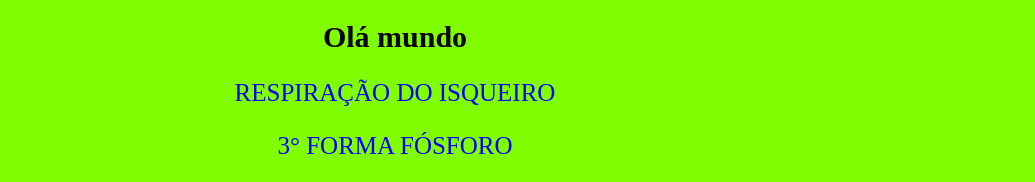
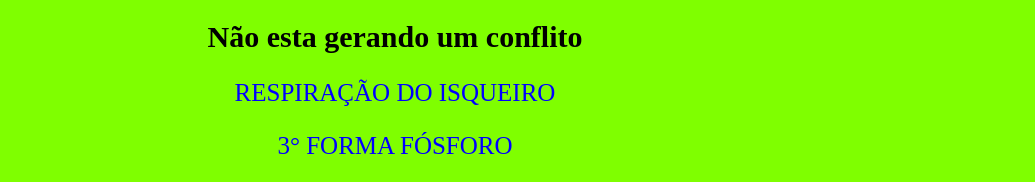
Before and after one commit to DuduFerraz/olaMundo, a plain HTML site: page index.html in a window 1280 px wide. Shown: the top 182 px of the page, without its empty margins (245-1280 px from the left). Drawn offline with Linux system fonts and the light colour scheme.

Commit message:
conflitooo

```diff
--- a/index.html
+++ b/index.html
@@ -8,7 +8,7 @@
     <title>Olá mundo</title>
 </head>
 <body>
-    <h1>Olá mundo</h1>
+    <h1>Não esta gerando um conflito</h1>
     <p> RESPIRAÇÃO DO ISQUEIRO</p>
     <p>3° FORMA FÓSFORO</p>
     <h1>CABOU O FLIU CABOU O FLIU</h1>
```
